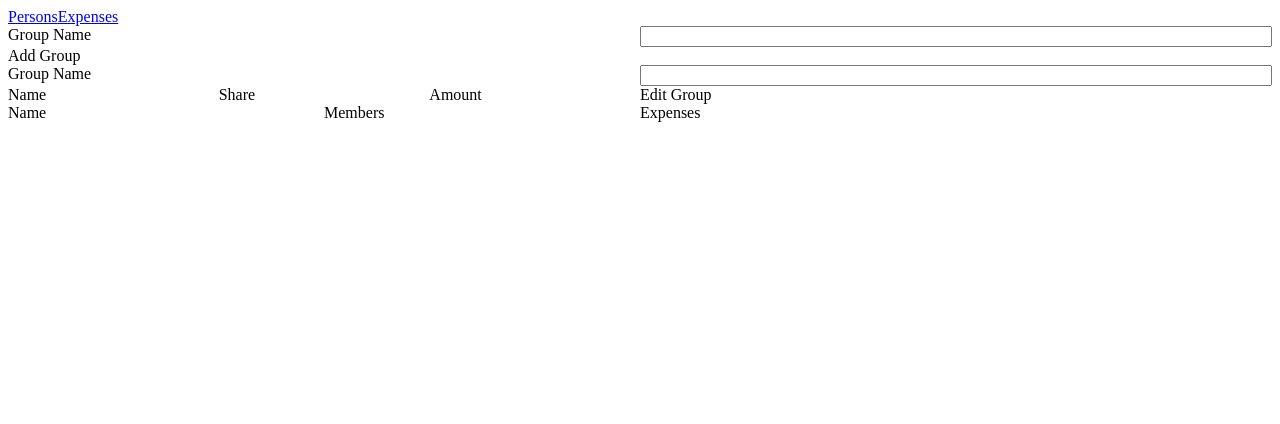
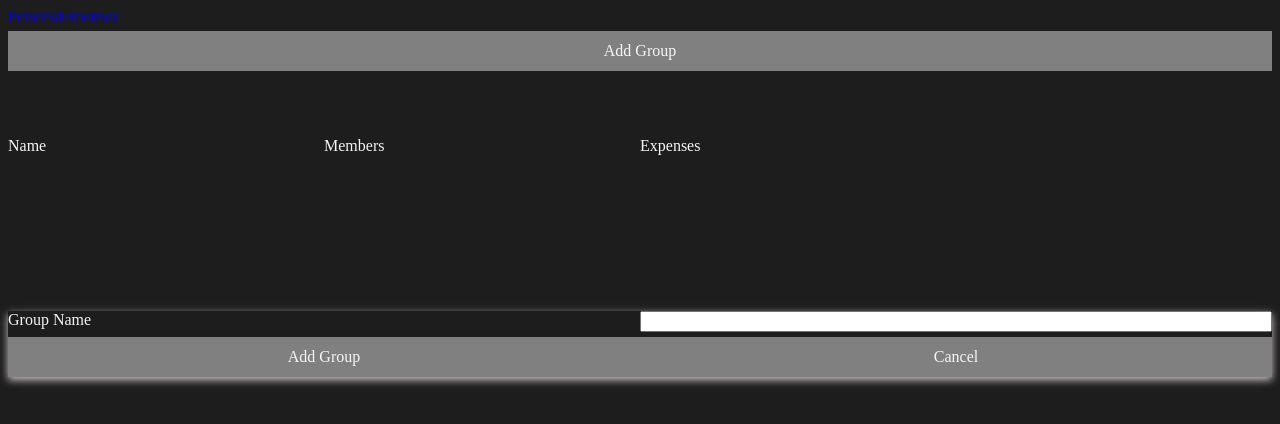
Before and after one commit to Lep333/invoice_splitter, a Vue app: page /groups in a window 1280 px wide. Both pictures are taken after a click on the element "Add Group". Shown: the top 424 px of the page. Built offline with nearby package versions, Linux system fonts and the light colour scheme.

Commit message:
Show dialogs only if needed

```diff
--- a/src/App.vue
+++ b/src/App.vue
@@ -5,3 +5,17 @@ import Person from './components/Persons.vue'
 <template>
   <router-view ></router-view>
 </template>
+
+<style>
+html {
+  background-color: rgb(29, 29, 29);
+  color: whitesmoke;
+}
+
+.button {
+  text-align: center;
+  padding: 11px;
+  margin-top: 5px;
+  background-color: grey;
+}
+</style>
--- a/src/components/Expenses.vue
+++ b/src/components/Expenses.vue
@@ -1,9 +1,10 @@
 <template>
     <router-link to="/persons">Persons</router-link>
     <router-link to="/groups">Groups</router-link>
-    <div @click="doFinalBilling()">Do Final Billing</div>
+    <div class="button" @click="showAddExpenseDialog = true">Add Expense</div>
+    <div class="button" @click="doFinalBilling()">Do Final Billing</div>
     <div id="expensesView">
-        <div id="addExpenseDialog">
+        <div id="addExpenseDialog" v-show="showAddExpenseDialog">
             <label for="personName">Person Name</label>
             <select name="personName" v-model="personName">
                 <template v-for="person in this.getPersons" :key="person">
@@ -20,8 +21,8 @@
             <input id="description" v-model="description">
             <label for="amount">Amount</label>
             <input id="amount" v-model="amount">
-            <div @click="addExpense()">Add Expense</div>
-            <div @click="cancel()">Cancel</div>
+            <div class="button" @click="addExpense()">Add Expense</div>
+            <div class="button" @click="cancel()">Cancel</div>
         </div>
         <div id="expensesList">
             <template v-for="caption in this.expensesListCaption" :key="caption">
@@ -48,10 +49,12 @@ export default {
             description: "",
             amount: "",
             expensesListCaption: ["Person", "Group", "Description", "Amount"],
+            showAddExpenseDialog: false,
         }
     },
     methods: {
         addExpense() {
+            this.showAddExpenseDialog = false;
             const store = billSplitterStore();
             let expense = {
                 personName: this.personName,
@@ -63,6 +66,7 @@ export default {
             this.cancel();
         },
         cancel() {
+            this.showAddExpenseDialog = false;
             this.personName = "";
             this.groupName = "";
             this.description = "";
--- a/src/components/Groups.vue
+++ b/src/components/Groups.vue
@@ -3,12 +3,14 @@
         <router-link to="/persons">Persons</router-link>
         <router-link to="/expenses">Expenses</router-link>
     </nav>
-    <div id="addGroupDialog">
+    <div class="button" @click="this.showAddGroupDialog = true">Add Group</div>
+    <div id="addGroupDialog" v-show="showAddGroupDialog">
         <label for="newGroupInput">Group Name</label>
         <input id="newGroupInput" v-model="newGroup">
-        <div @click="this.addGroup()">Add Group</div>
+        <div class="button" @click="this.addGroup()">Add Group</div>
+        <div class="button" @click="showAddGroupDialog = false">Cancel</div>
     </div>
-    <div id="editGroupDialog">
+    <div id="editGroupDialog" v-show="showEditGroupDialog">
         <label for="newGroupInput">Group Name</label>
         <input id="newGroupInput" v-model="currentEditGroup.groupName">
         <div id="personGrid">
@@ -21,7 +23,7 @@
                 <div>{{ this.currentEditGroup.expenses * el.share / getSharesSum(this.currentEditGroup) }}</div>
             </template>
         </div>
-        <div @click="this.editGroup()">Edit Group</div>
+        <div class="button" @click="this.editGroup()">Edit Group</div>
     </div>
     <div id="groupList">
         <template v-for="el in this.groupsListCaptions" :key="el">
@@ -50,6 +52,8 @@ export default {
         currentEditGroup: { groupName: ""},
         groupsListCaptions: ["Name", "Members", "Expenses", ""],
         editGroupCaptions: ["Name", "Share", "Amount"],
+        showAddGroupDialog: false,
+        showEditGroupDialog: false,
     }
   },
   methods: {
@@ -63,6 +67,7 @@ export default {
             }
             store.addGroup(group);
             this.newGroup = "";
+            this.showAddGroupDialog = false;
         }
     },
     getExpensesOfGroup(groupName) {
@@ -77,8 +82,10 @@ export default {
     },
     openEditDialog(el) {
         this.currentEditGroup = el;
+        this.showEditGroupDialog = true;
     },
     editGroup() {
+        this.showEditGroupDialog = false;
         const store = billSplitterStore();
         for (let member of this.currentEditGroup.members) {
             member.share = parseFloat(member.share);
@@ -116,6 +123,9 @@ export default {
 #addGroupDialog {
     display: grid;
     grid-template-columns: 1fr 1fr;
+    box-shadow: rgba(244, 230, 230, 0.826) 0px 3px 8px;
+    position: relative;
+    top: 30vh;
 }
 
 #groupList {
--- a/src/components/Persons.vue
+++ b/src/components/Persons.vue
@@ -168,13 +168,8 @@ export default {
   box-shadow: rgba(244, 230, 230, 0.826) 0px 3px 8px;
   display: grid;
   grid-template-columns: 1fr 1fr;
-}
-
-.button {
-  text-align: center;
-  padding: 11px;
-  margin-top: 5px;
-  background-color: grey;
+  position: relative;
+  top: 30vh;
 }
 
 .group {
--- a/src/store.js
+++ b/src/store.js
@@ -19,7 +19,6 @@ function personInGroup(person, group) {
 }
 
 function updateBalance(groups, persons, expenses) {
-    console.log("updateing balance...");
     for (let group of groups) {
         let groupBalance = 0.0;
         for (let expense of expenses) {
```
